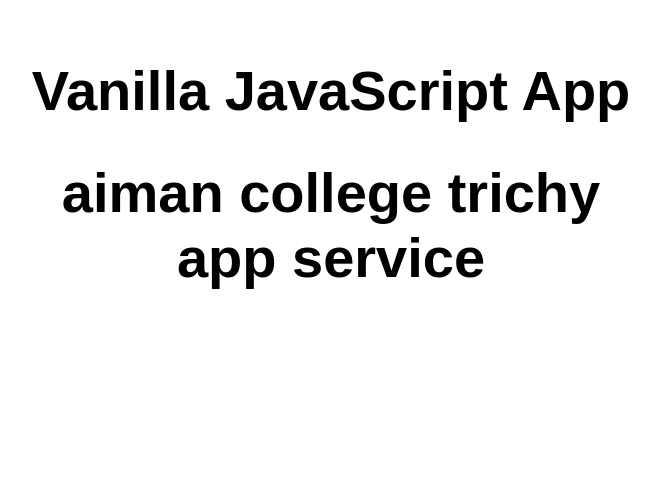
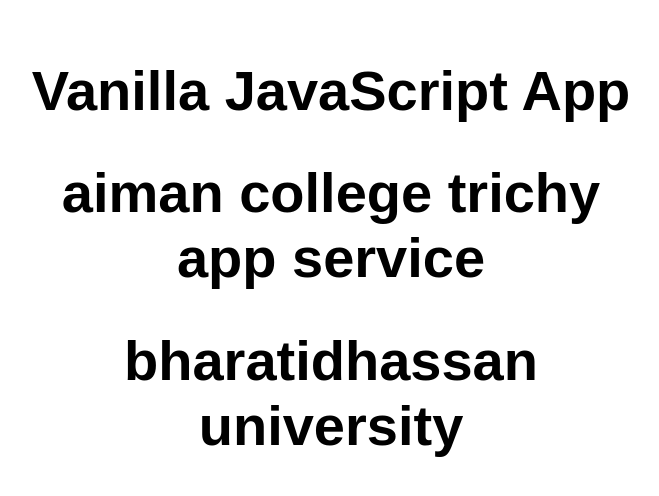
Before and after one commit to hari2babloo/aimantrichy, a website: page src/index.html in a window 1280 px wide. Shown: the whole page, without its empty margins (309-968 px from the left). Drawn offline with Linux system fonts and the light colour scheme.

Commit message:
index.html
added university name

```diff
--- a/src/index.html
+++ b/src/index.html
@@ -13,6 +13,8 @@
     <h1>Vanilla JavaScript App</h1>
 
     <h1> aiman college trichy app service</h1>
+    <h1>bharatidhassan university</h1>
+
   </main>
 </body>
 
```
